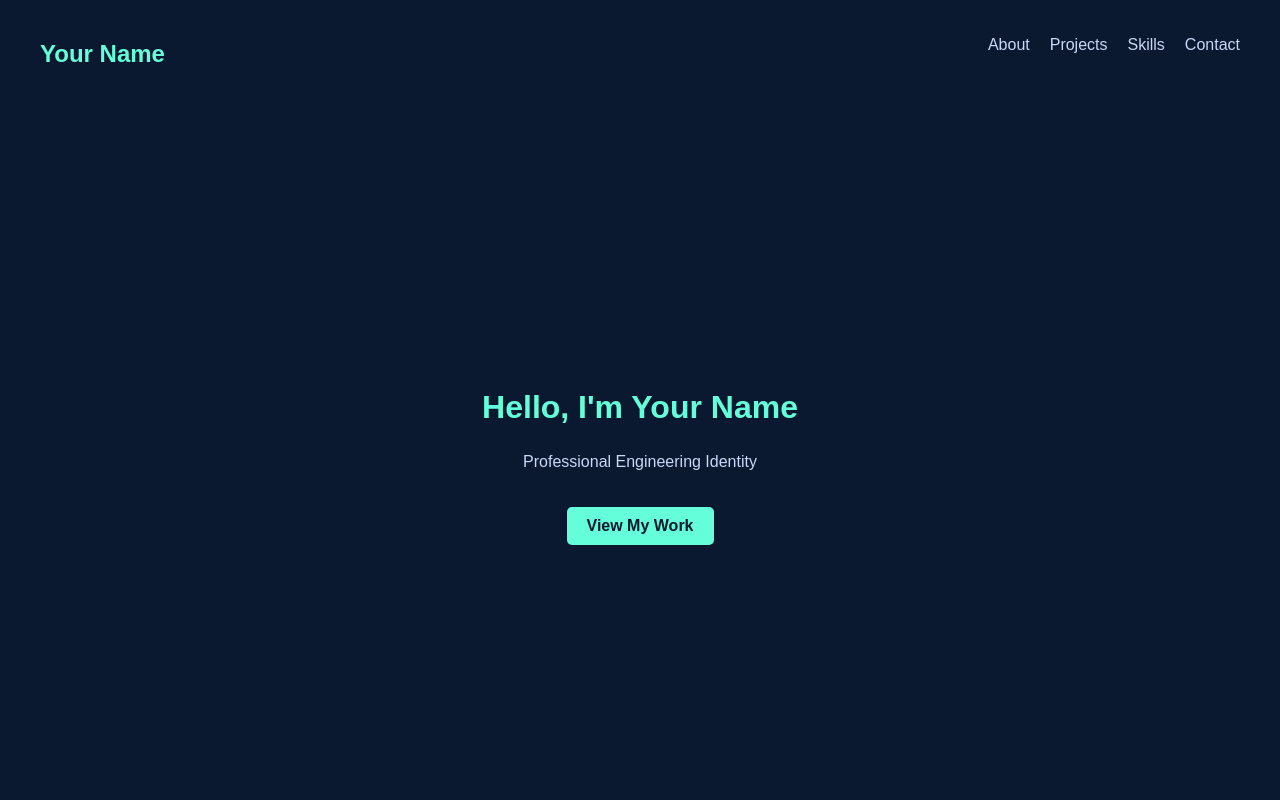
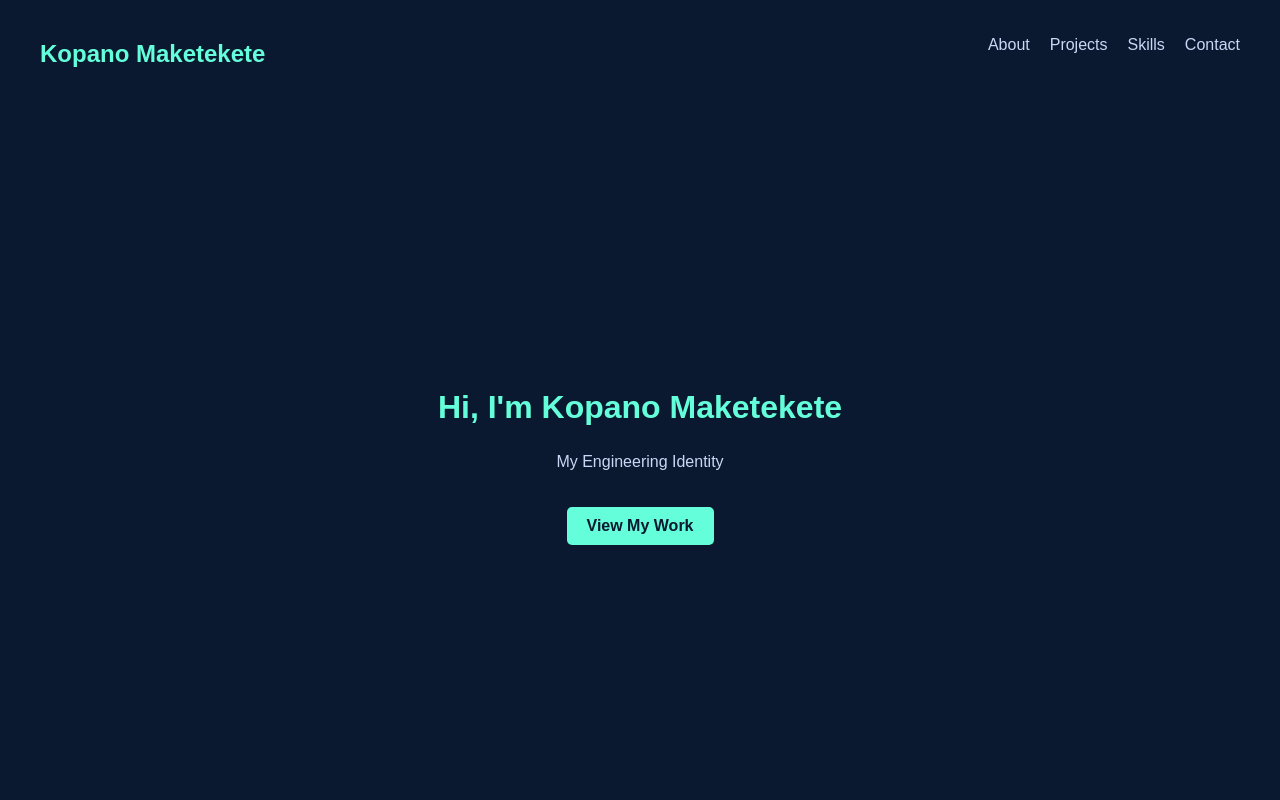
Before and after one commit to sincerelystepper/ePortofolio, a plain HTML site: page index.html in a window 1280 px wide. Shown: the top 800 px of the page. Drawn offline with Linux system fonts and the light colour scheme.

Commit message:
Update index.html
added my name and headings

```diff
--- a/index.html
+++ b/index.html
@@ -11,7 +11,7 @@
   <!-- HEADER -->
   <header id="hero">
     <nav>
-      <h1 class="logo">Your Name</h1>
+      <h1 class="logo">Kopano Maketekete</h1>
       <ul>
         <li><a href="#about">About</a></li>
         <li><a href="#projects">Projects</a></li>
@@ -20,8 +20,8 @@
       </ul>
     </nav>
     <div class="hero-content">
-      <h2>Hello, I'm <span class="highlight">Your Name</span></h2>
-      <p>Professional Engineering Identity</p>
+      <h2>Hi, I'm <span class="highlight">Kopano Maketekete</span></h2>
+      <p>My Engineering Identity</p>
       <a href="#projects" class="btn">View My Work</a>
     </div>
   </header>
```
